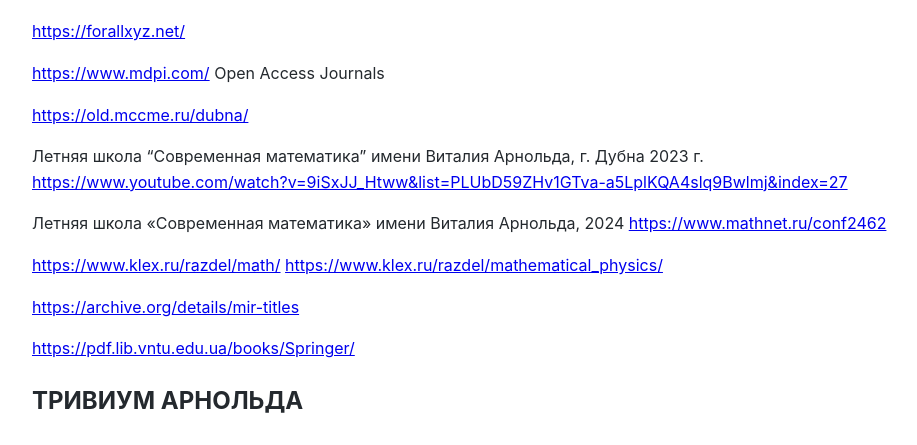
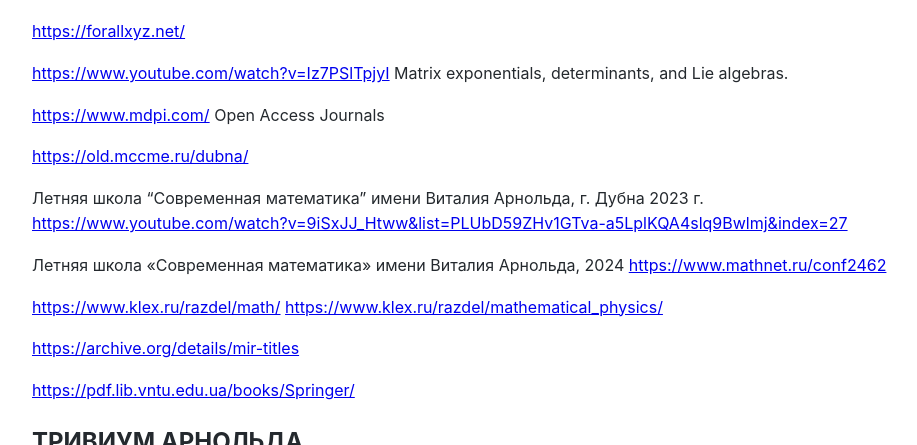
Before and after one commit to Michael-Lubinsky/michael-lubinsky.github.com, a Jekyll site: the page built from math/math.md, in a window 1280 px wide and 900 px high, cut to the strip 455-900 px from the top of the window. Shown: the whole strip, without its empty margins (158-1075 px from the left). Built offline with Jekyll 4.4.1, drawn with Linux system fonts in a browser that asks for light colours; our own code applies the rules of GitHub Pages for plain Markdown files.

Commit message:
Update math.md

```diff
--- a/math/math.md
+++ b/math/math.md
@@ -5,6 +5,8 @@
 <img width="670" height="311" alt="image" src="https://github.com/user-attachments/assets/a575b21f-ad0b-446a-aae6-534931fae1b6" />
 
 <https://forallxyz.net/>
+
+<https://www.youtube.com/watch?v=Iz7PSlTpjyI> Matrix exponentials, determinants, and Lie algebras.
 
 <https://www.mdpi.com/>  Open Access Journals
 
```
